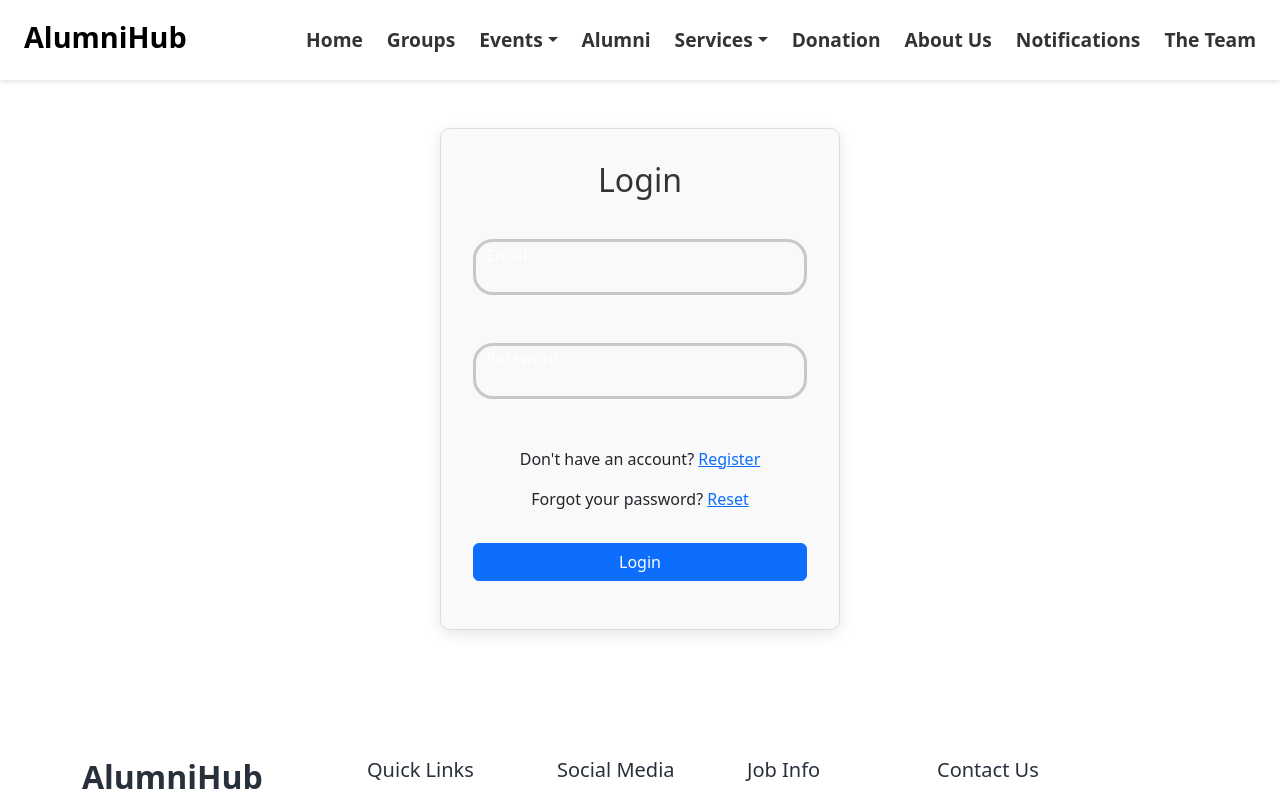
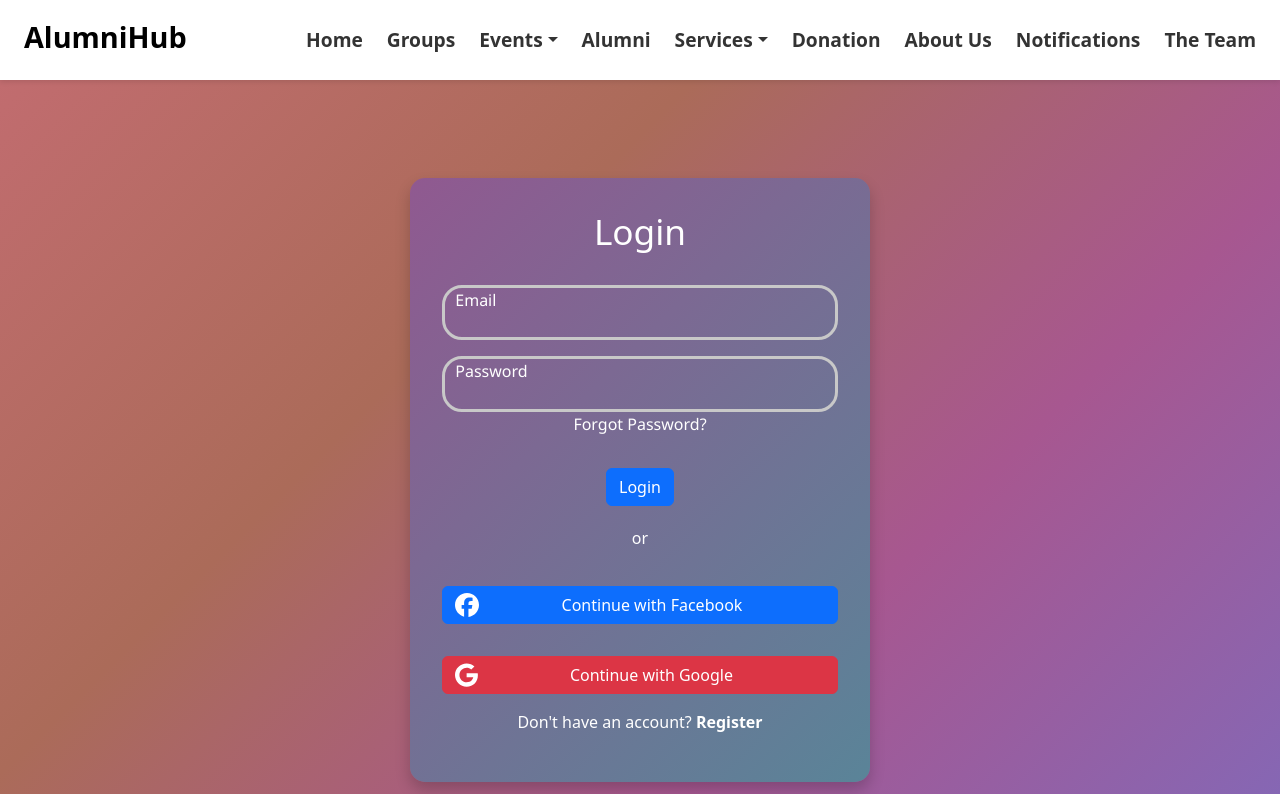
Before and after one commit to SubhadeepMondal2023/AlumniHub, a React (Vite) app in the folder client/: page /login in a window 1280 px wide. Shown: the top 794 px of the page. Built offline with nearby package versions, Linux system fonts and the light colour scheme.

Commit message:
authentication modes added

```diff
--- a/client/src/components/Auth/Login.jsx
+++ b/client/src/components/Auth/Login.jsx
@@ -3,20 +3,45 @@ import Input from "../../components/common/Input.jsx";
 import { Button } from 'react-bootstrap';
 import '../../css/login.css';
 import { Link } from 'react-router-dom';
+import SocialLoginButton from '../common/SocialLoginButton.jsx';
 
 const Login = () => {
   return (
-    <div className="login-container">
-      <h1>Login</h1>
-      <form>
-        <Input type="text" placeholder="" name="Email" required />
-        <Input type="password" placeholder="" name="Password" required />
-        <div className="login-links">
-          <p>Don't have an account? <Link to="/register">Register</Link></p>
-          <p>Forgot your password? <Link to="/forgot">Reset</Link></p>
+    <div className="login-page">
+      <div className="login-container">
+        <h1>Login</h1>
+        <div>
+          <Input type="text" placeholder="" name="Email" />
+          <Input
+            type="password"
+            placeholder=""
+            name="Password"
+            Component={
+              <Link to="/forgot-password" style={{ textDecorationLine: 'none', color: 'white' }}>
+                Forgot Password?
+              </Link>
+            }
+          />
+
+          <div className="login-links"></div>
+          <Button variant="primary">Login</Button>
         </div>
-        <Button variant="primary">Login</Button>
-      </form>
+
+        {/* Horizontal break line with "or" */}
+        <div className="or-divider">
+          <hr />
+          <span className="or-text">or</span>
+          <hr />
+        </div>
+
+        <SocialLoginButton />
+        <p>
+          Don't have an account?{' '}
+          <Link to="/register" style={{ textDecorationLine: 'none' }}>
+            Register
+          </Link>
+        </p>
+      </div>
     </div>
   );
 };
--- a/client/src/components/Auth/Register.jsx
+++ b/client/src/components/Auth/Register.jsx
@@ -3,20 +3,36 @@ import Input from "../../components/common/Input.jsx";
 import { Button } from 'react-bootstrap';
 import '../../css/login.css';
 import { Link } from 'react-router-dom';
+import SocialLoginButton from '../common/SocialLoginButton.jsx';
 
 const Register = () => {
-  return (
-    <div className="register-container">
-      <h1>Register</h1>
-      <form>
-        <Input type="text"  name="Email" placeholder="" required />
-        <Input type="password" placeholder="" name="Password" required />
-        <Input type="password" placeholder="" name="ConfirmPassword" required />
-        <Button variant="primary" >Register</Button>
-      </form>
-      <p>Already have an account? <Link to="/login">Login</Link></p>
-    </div>
-  );
+    return (
+        <div className="page register-page">
+            <div className="register-container">
+                <h1>Register</h1>
+                <div style={{ width: '100%' }}>
+                    <Input type="text" name="Email" placeholder="Enter your email" required />
+                    <Input type="password" name="Password" placeholder="Enter your password" required />
+                    <Input type="password" name="ConfirmPassword" placeholder="Confirm your password" required />
+                    <Button variant="primary">Register</Button>
+                </div>
+                <div className="or-divider">
+                    <hr />
+                    <span className="or-text">or</span>
+                    <hr />
+                </div>
+
+                <SocialLoginButton />
+
+                <p>
+                    Already have an account?{' '}
+                    <Link to="/login" style={{ textDecorationLine: 'none', color: 'white' }}>
+                        Login
+                    </Link>
+                </p>
+            </div>
+        </div>
+    );
 };
 
 export default Register;
--- /dev/null
+++ b/client/src/components/common/SocialLoginButton.jsx
@@ -0,0 +1,31 @@
+import React, { Fragment } from "react";
+import { Button } from "react-bootstrap";
+import { FontAwesomeIcon } from "@fortawesome/react-fontawesome";
+import { faFacebook, faGoogle } from "@fortawesome/free-brands-svg-icons";
+
+const SocialLoginButton = () => (
+	<Fragment>
+		<Button
+			variant="primary"
+			className="ezy__signin1-btn w-100 d-flex align-items-center mb-3"
+		>
+			<span className="text-white fs-4 lh-1">
+				<FontAwesomeIcon icon={faFacebook} />
+			</span>
+			<span className="w-100 text-center text-white">
+				Continue with Facebook
+			</span>
+		</Button>
+		<Button
+			variant="danger"
+			className="ezy__signin1-btn w-100 d-flex align-items-center"
+		>
+			<span className="text-white fs-4 lh-1">
+				<FontAwesomeIcon icon={faGoogle} />
+			</span>
+			<span className="w-100 text-center text-white">Continue with Google</span>
+		</Button>
+	</Fragment>
+);
+
+export default SocialLoginButton;
--- a/client/src/css/login.css
+++ b/client/src/css/login.css
@@ -1,39 +1,182 @@
-.login-container, .register-container {
-    max-width: 400px;
-    margin: 3rem auto;
-    padding: 2rem;
-    border: 1px solid #ddd;
-    border-radius: 10px;
-    text-align: center;
-    box-shadow: 0 4px 15px rgba(0, 0, 0, 0.1);
-    background-color: #f9f9f9; /* Light background for better contrast */
+.login-page {
+    height: 100vh;
+    display: flex;
+    justify-content: center;
+    align-items: center;
+    background: linear-gradient(135deg, #c16c6f, #ab6b59, #a75790, #8169b9);
+    animation: gradientBG 6s ease infinite;
 }
 
-.login-container h1, .register-container h1 {
-    margin-bottom: 1.5rem;
-    font-size: 2rem;
-    color: #333; /* Darker text for better readability */
+/* Adding animation to the background */
+@keyframes gradientBG {
+    0% {
+        background-position: 0% 50%;
+    }
+    50% {
+        background-position: 100% 50%;
+    }
+    100% {
+        background-position: 0% 50%;
+    }
 }
 
-.login-container form, .register-container form {
+.or-divider {
+    display: flex;
+    align-items: center;
+    justify-content: center;
+    margin: 20px 0;
+}
+
+.or-divider hr {
+    flex: 1;
+    border: none;
+    border-top: 5px solid #000000; /* Change to white */
+    margin: 0 10px;
+}
+
+.or-text {
+    font-size: 1rem;
+    color: hsl(0, 0%, 100%); /* Changed to white */
+}
+
+.login-container {
+    max-width: 500px;
+    padding: 2rem;
+    background: linear-gradient(135deg, #905990, #5a8498);
+    box-shadow: 0px 8px 15px rgba(0, 0, 0, 0.2);
+    border-radius: 15px;
     display: flex;
     flex-direction: column;
+    align-items: center;
+    text-align: center;
+    color: #ffffff; /* Ensure text contrasts well */
 }
 
-.login-links {
-    margin: 1rem 0; /* Space between links and button */
+h1 {
+    font-size: 2.5rem;
+    margin-bottom: 1.5rem;
+    color: #ffffff; /* Text remains white */
 }
 
-.login-container input, .register-container input,
-.login-container button, .register-container button {
-    margin-bottom: 1rem;
+p {
+    font-size: 1rem;
+    margin-top: 1rem;
+    color: #ffffff; /* Changed to white */
+}
+
+p a {
+    color: #ffffff; /* Links pop with white text */
+    font-weight: bold;
 }
 
 button {
-    background-color: #007bff; /* Bootstrap primary color */
-    color: white;
+    font-weight: bold;
+    background-color: #ffe8e6; /* Strong orange for buttons */
+    color: #ffffff; /* Button text remains white */
+    border: none;
+    padding: 0.75rem 1.5rem;
+    margin-top: 1rem;
+    cursor: pointer;
+    border-radius: 10px;
+    transition: background-color 0.3s;
 }
 
 button:hover {
-    background-color: #0056b3; /* Darker shade on hover */
+    background-color: #d94a3d; /* Slightly darker orange */
 }
+
+.register-page {
+    height: 100vh;
+    display: flex;
+    justify-content: center;
+    align-items: center;
+    background: linear-gradient(135deg, #c16c6f, #ab6b59, #a75790, #8169b9);
+    animation: gradientBGR 6s ease infinite;
+}
+
+/* Adding animation to the background */
+@keyframes gradientBGR {
+   0% {
+        background-position: 0% 50%;
+   }
+   50% {
+        background-position: 100% 50%;
+   }
+   100% {
+        background-position: 0% 50%;
+   }
+}
+
+.register-container {
+    max-width: 600px; /* Increased max width */
+    width: 90%; /* Use relative width for responsiveness */
+    padding: 2rem;
+    background: linear-gradient(135deg, #905990, #5a8498);
+    box-shadow: 0px 8px 15px rgba(0, 0, 0, 0.2);
+    border-radius: 15px;
+    display: flex;
+    flex-direction: column;
+    align-items: center;
+    text-align: center;
+    color: #ffffff;
+}
+
+h1 {
+    font-size: 2.2rem; /* Adjust font size for better visibility */
+    margin-bottom: 1rem;
+    color: #ffffff;
+}
+
+p {
+    font-size: 1rem;
+    margin-top: 1rem;
+    color: #ffffff;
+}
+
+p a {
+    color: #ffffff;
+    font-weight: bold;
+}
+
+button {
+    font-weight: bold;
+    background-color: #4370af;
+    color: #ffffff;
+    border: none;
+    padding: 0.75rem 1.5rem;
+    margin-top: 1rem;
+    cursor: pointer;
+    border-radius: 10px;
+    transition: background-color 0.3s;
+}
+
+button:hover {
+    background-color: #5a719c;
+}
+
+/* Responsive styles */
+@media screen and (max-width: 768px) {
+    .register-container {
+        padding: 1rem; /* Reduce padding for smaller screens */
+        width: 95%; /* Occupy most of the screen width */
+    }
+
+    h1 {
+        font-size: 1.8rem; /* Smaller font size for mobile */
+    }
+
+    button {
+        padding: 0.6rem 1.2rem; /* Reduce button size */
+    }
+}
+
+@media screen and (max-width: 480px) {
+    .register-container {
+        padding: 0.8rem;
+        width: 100%; /* Max out the container width */
+    }
+
+    h1 {
+        font-size: 1.5rem; /* Further reduce font size for smaller screens */
+    }
+}
```
